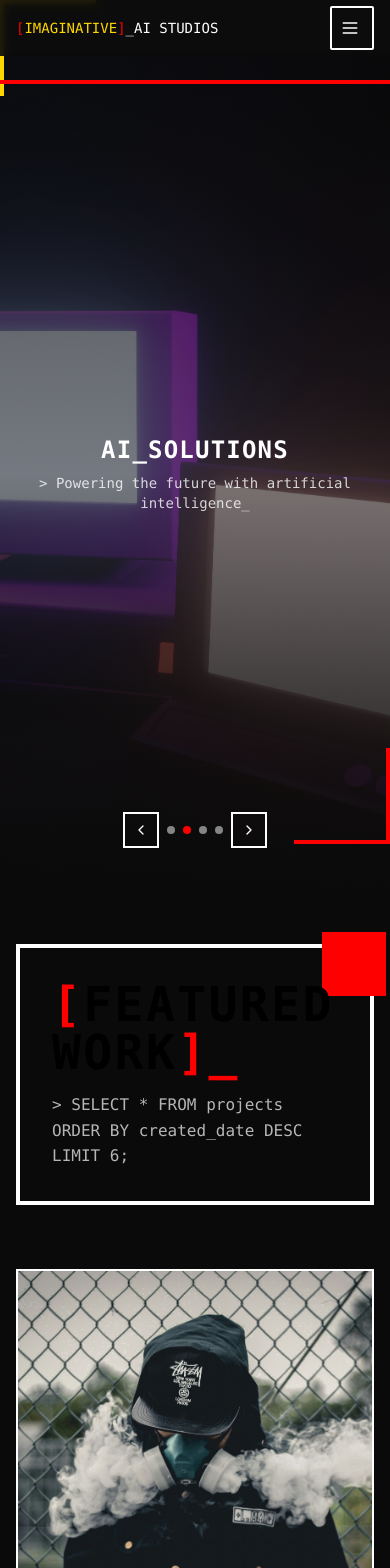
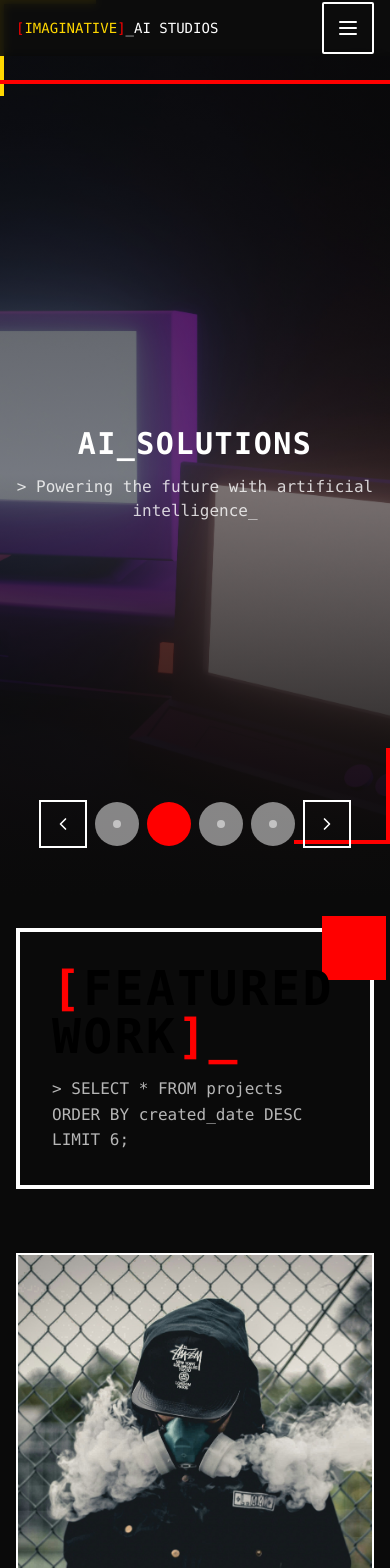
Before and after one commit to skerns321/ImagiNative-AI-Studios-App, a Next.js app: page / in a window 390 px wide. Shown: the top 1568 px of the page. Built offline with nearby package versions, Linux system fonts and the light colour scheme.

Commit message:
feat: implement ScrollToTop component for improved user navigation and adjust padding in multiple sections for a more consistent layout

```diff
--- a/src/components/Contact.tsx
+++ b/src/components/Contact.tsx
@@ -137,7 +137,7 @@ export default function Contact() {
   };
 
   return (
-    <section id="contact" className="py-12 sm:py-16 lg:py-24 bg-primary-black relative">
+    <section id="contact" className="py-8 sm:py-12 md:py-16 lg:py-24 bg-primary-black relative">
 
       <div className="max-w-7xl mx-auto px-4 sm:px-6 lg:px-8 relative">
         <motion.div
--- a/src/components/Hero.tsx
+++ b/src/components/Hero.tsx
@@ -110,10 +110,10 @@ export default function Hero() {
             animate={{ opacity: 1, y: 0 }}
             transition={{ delay: 0.2, duration: 0.5 }}
           >
-            <h1 className="text-2xl sm:text-3xl md:text-4xl lg:text-5xl xl:text-6xl font-mono text-primary-white mb-2 sm:mb-4 leading-tight">
+            <h1 className="text-3xl sm:text-4xl md:text-5xl lg:text-6xl xl:text-7xl font-mono text-primary-white mb-3 sm:mb-4 leading-tight">
               {heroImages[currentIndex].title}
             </h1>
-            <p className="text-sm sm:text-base md:text-lg lg:text-xl font-mono text-primary-white/80 max-w-3xl">
+            <p className="text-base sm:text-lg md:text-xl lg:text-2xl font-mono text-primary-white/80 max-w-3xl">
               {heroImages[currentIndex].description}
             </p>
           </motion.div>
@@ -124,12 +124,13 @@ export default function Hero() {
       <div className="absolute bottom-12 sm:bottom-16 lg:bottom-20 left-0 right-0 flex justify-center items-center gap-2 sm:gap-4 z-10 px-4">
         <button
           onClick={handlePrevious}
-          className="p-2 sm:p-3 border-2 border-primary-white text-primary-white
+          className="p-3 sm:p-4 border-2 border-primary-white text-primary-white
                    hover:border-primary-red hover:text-primary-red transition-colors
-                   flex-shrink-0"
+                   flex-shrink-0 min-w-[44px] min-h-[44px] flex items-center justify-center
+                   touch-manipulation active:scale-95"
           aria-label="Previous slide"
         >
-          <ChevronLeft className="w-4 h-4 sm:w-5 sm:h-5 lg:w-6 lg:h-6" />
+          <ChevronLeft className="w-5 h-5 sm:w-6 sm:h-6 lg:w-7 lg:h-7" />
         </button>
 
         {/* Dots */}
@@ -141,21 +142,27 @@ export default function Hero() {
                 setIsAutoPlaying(false);
                 setCurrentIndex(index);
               }}
-              className={`w-2 h-2 sm:w-3 sm:h-3 rounded-full transition-colors
+              className={`w-3 h-3 sm:w-4 sm:h-4 rounded-full transition-colors
+                       min-w-[44px] min-h-[44px] flex items-center justify-center
+                       touch-manipulation active:scale-90
                        ${currentIndex === index ? 'bg-primary-red' : 'bg-primary-white/50 hover:bg-primary-white'}`}
               aria-label={`Go to slide ${index + 1}`}
-            />
+            >
+              <span className={`w-2 h-2 sm:w-3 sm:h-3 rounded-full transition-colors
+                            ${currentIndex === index ? 'bg-primary-red' : 'bg-primary-white/50'}`} />
+            </button>
           ))}
         </div>
 
         <button
           onClick={handleNext}
-          className="p-2 sm:p-3 border-2 border-primary-white text-primary-white
+          className="p-3 sm:p-4 border-2 border-primary-white text-primary-white
                    hover:border-primary-red hover:text-primary-red transition-colors
-                   flex-shrink-0"
+                   flex-shrink-0 min-w-[44px] min-h-[44px] flex items-center justify-center
+                   touch-manipulation active:scale-95"
           aria-label="Next slide"
         >
-          <ChevronRight className="w-4 h-4 sm:w-5 sm:h-5 lg:w-6 lg:h-6" />
+          <ChevronRight className="w-5 h-5 sm:w-6 sm:h-6 lg:w-7 lg:h-7" />
         </button>
       </div>
 
--- a/src/components/Insights.tsx
+++ b/src/components/Insights.tsx
@@ -20,7 +20,7 @@ export default function Insights() {
   const featuredInsights: Insight[] = insights || [];
 
   return (
-    <section id="insights" className="py-12 sm:py-16 lg:py-20 px-4 sm:px-6 lg:px-8 bg-primary-black">
+    <section id="insights" className="py-8 sm:py-12 md:py-16 lg:py-20 px-4 sm:px-6 lg:px-8 bg-primary-black">
       <div className="max-w-7xl mx-auto">
         {/* Section Header with Brutalist Style */}
         <div className="mb-16 border-4 border-primary-white p-8 relative">
--- a/src/components/Navigation.tsx
+++ b/src/components/Navigation.tsx
@@ -125,16 +125,17 @@ export default function Navigation() {
             ))}
           </div>
 
-          {/* Mobile Menu Button - Shows on small screens */}
+          {/* Mobile Menu Button - Shows on small screens - Enhanced touch target */}
           <button
             onClick={() => setIsOpen(!isOpen)}
-            className="md:hidden p-2 text-primary-white hover:text-primary-red
+            className="md:hidden p-3 text-primary-white hover:text-primary-red
                      border-2 border-primary-white hover:border-primary-red transition-colors
-                     touch-target rounded-sm"
+                     min-w-[44px] min-h-[44px] flex items-center justify-center
+                     rounded-sm touch-manipulation active:scale-95"
             aria-label={isOpen ? 'Close menu' : 'Open menu'}
             aria-expanded={isOpen}
           >
-            {isOpen ? <X className="w-5 h-5" /> : <Menu className="w-5 h-5" />}
+            {isOpen ? <X className="w-6 h-6" /> : <Menu className="w-6 h-6" />}
           </button>
         </div>
 
@@ -169,10 +170,11 @@ export default function Navigation() {
                       animate={{ opacity: 1, x: 0 }}
                       transition={{ delay: index * 0.05, duration: 0.2 }}
                       onClick={() => handleMenuClick(item)}
-                      className="block w-full text-left py-4 px-4 font-mono
-                               text-sm sm:text-base text-primary-white hover:text-primary-red
-                               hover:bg-primary-white/5 transition-colors touch-target
-                               border-l-2 border-transparent hover:border-primary-red"
+                      className="block w-full text-left py-5 px-6 font-mono
+                               text-base sm:text-lg text-primary-white hover:text-primary-red
+                               hover:bg-primary-white/5 transition-colors touch-manipulation
+                               border-l-2 border-transparent hover:border-primary-red
+                               min-h-[56px] flex items-center active:bg-primary-white/10"
                     >
                       <span className="flex items-center">
                         <span className="text-primary-red mr-2">&gt;</span>
@@ -194,8 +196,9 @@ export default function Navigation() {
                       </div>
                       <button
                         onClick={() => handleMenuClick('CONTACT')}
-                        className="w-full py-3 px-4 bg-primary-red text-primary-white font-mono text-sm
-                                 hover:bg-primary-red/80 transition-colors touch-target
+                        className="w-full py-4 px-6 bg-primary-red text-primary-white font-mono text-base
+                                 hover:bg-primary-red/80 transition-colors touch-manipulation
+                                 min-h-[48px] active:bg-primary-red/70
                                  border-2 border-primary-red hover:border-primary-white
                                  relative group overflow-hidden"
                       >
--- a/src/components/ScrollToTop.tsx
+++ b/src/components/ScrollToTop.tsx
@@ -1,44 +1,86 @@
 'use client';
 
-import { motion, useScroll, useSpring } from 'framer-motion';
-import { ArrowUp } from 'lucide-react';
-import { useEffect, useState } from 'react';
+import { useState, useEffect } from 'react';
+import { motion, AnimatePresence } from 'framer-motion';
+import { ChevronUp } from 'lucide-react';
 
 export default function ScrollToTop() {
-  const [mounted, setMounted] = useState(false);
-  const { scrollYProgress } = useScroll();
-  const opacity = useSpring(scrollYProgress, {
-    stiffness: 100,
-    damping: 30,
-  });
+  const [isVisible, setIsVisible] = useState(false);
 
   useEffect(() => {
-    setMounted(true);
+    const toggleVisibility = () => {
+      // Show button when page is scrolled down 300px
+      if (window.pageYOffset > 300) {
+        setIsVisible(true);
+      } else {
+        setIsVisible(false);
+      }
+    };
+
+    window.addEventListener('scroll', toggleVisibility);
+
+    return () => {
+      window.removeEventListener('scroll', toggleVisibility);
+    };
   }, []);
 
-  const handleScrollToTop = () => {
+  const scrollToTop = () => {
     window.scrollTo({
       top: 0,
-      behavior: 'smooth'
+      behavior: 'smooth',
     });
   };
 
-  if (!mounted) return null;
+  return (
+    <AnimatePresence>
+      {isVisible && (
+        <motion.button
+          initial={{ opacity: 0, scale: 0.8, y: 20 }}
+          animate={{ opacity: 1, scale: 1, y: 0 }}
+          exit={{ opacity: 0, scale: 0.8, y: 20 }}
+          whileHover={{
+            scale: 1.1,
+            boxShadow: '0 0 20px rgba(255, 0, 0, 0.5)'
+          }}
+          whileTap={{ scale: 0.95 }}
+          onClick={scrollToTop}
+          className="fixed bottom-8 right-8 z-50 group touch-manipulation"
+          aria-label="Scroll to top"
+        >
+          {/* Button Background */}
+          <div className="relative">
+            {/* Shadow/Offset Background */}
+            <div className="absolute inset-0 bg-primary-red translate-x-1 translate-y-1 w-12 h-12
+                          group-hover:translate-x-2 group-hover:translate-y-2 transition-transform" />
 
-  return (
-    <motion.button
-      onClick={handleScrollToTop}
-      style={{ opacity }}
-      className="fixed bottom-32 left-8 z-[60] p-3 bg-primary-black border-2
-                border-primary-white group hover:border-primary-red transition-colors
-                before:content-[''] before:absolute before:-bottom-1 before:-right-1
-                before:w-full before:h-full before:border-2 before:border-primary-red
-                before:-z-10"
-      whileHover={{ scale: 1.1 }}
-      whileTap={{ scale: 0.95 }}
-    >
-      <ArrowUp className="w-6 h-6 text-primary-white group-hover:text-primary-red transition-colors" />
-      <span className="sr-only">Scroll to top</span>
-    </motion.button>
+            {/* Main Button */}
+            <div className="relative bg-primary-black border-2 border-primary-white w-12 h-12
+                          flex items-center justify-center group-hover:border-primary-yellow
+                          transition-colors">
+              <ChevronUp className="w-5 h-5 text-primary-white group-hover:text-primary-yellow
+                                 transition-colors" />
+            </div>
+
+            {/* Terminal Corner Accents */}
+            <div className="absolute top-0 left-0 w-2 h-2 border-t-2 border-l-2 border-primary-yellow
+                          opacity-0 group-hover:opacity-100 transition-opacity" />
+            <div className="absolute bottom-0 right-0 w-2 h-2 border-b-2 border-r-2 border-primary-yellow
+                          opacity-0 group-hover:opacity-100 transition-opacity" />
+          </div>
+
+          {/* Terminal-style label (appears on hover) */}
+          <motion.div
+            initial={{ opacity: 0, x: 10 }}
+            whileHover={{ opacity: 1, x: 0 }}
+            className="absolute right-16 top-1/2 transform -translate-y-1/2
+                     bg-primary-black border border-primary-white px-2 py-1
+                     font-mono text-xs text-primary-white whitespace-nowrap
+                     pointer-events-none"
+          >
+            &gt; scroll_to_top();
+          </motion.div>
+        </motion.button>
+      )}
+    </AnimatePresence>
   );
 }
--- a/src/components/Services.tsx
+++ b/src/components/Services.tsx
@@ -75,7 +75,7 @@ export default function Services() {
   }
 
   return (
-    <section id="services" className="py-12 sm:py-16 lg:py-20 px-4 sm:px-6 lg:px-8 bg-primary-black">
+    <section id="services" className="py-8 sm:py-12 md:py-16 lg:py-20 px-4 sm:px-6 lg:px-8 bg-primary-black">
       <div className="max-w-7xl mx-auto">
         {/* Section Header with Brutalist Style */}
         <div className="mb-16 border-4 border-primary-white p-8 relative">
--- a/src/components/Testimonials.tsx
+++ b/src/components/Testimonials.tsx
@@ -7,7 +7,7 @@ import { testimonials } from '@/lib/data/testimonials';
 
 const Testimonials = () => {
   return (
-    <section id="testimonials" className="py-12 sm:py-16 lg:py-20 px-4 sm:px-6 lg:px-8 bg-primary-black">
+    <section id="testimonials" className="py-8 sm:py-12 md:py-16 lg:py-20 px-4 sm:px-6 lg:px-8 bg-primary-black">
       <div className="max-w-7xl mx-auto">
         {/* Section Header with Brutalist Style */}
         <div className="mb-16 border-4 border-primary-white p-8 relative">
--- a/src/components/Work.tsx
+++ b/src/components/Work.tsx
@@ -119,7 +119,7 @@ export default function Work() {
   };
 
   return (
-    <section id="work" className="py-12 sm:py-16 lg:py-20 px-4 sm:px-6 lg:px-8 bg-primary-black">
+    <section id="work" className="py-8 sm:py-12 md:py-16 lg:py-20 px-4 sm:px-6 lg:px-8 bg-primary-black">
       <div className="max-w-7xl mx-auto">
         <motion.div
           variants={containerVariants}
```
Also changed, not shown: src/app/page.tsx (+7 -0 lines), src/components/About.tsx (+5 -5 lines).
